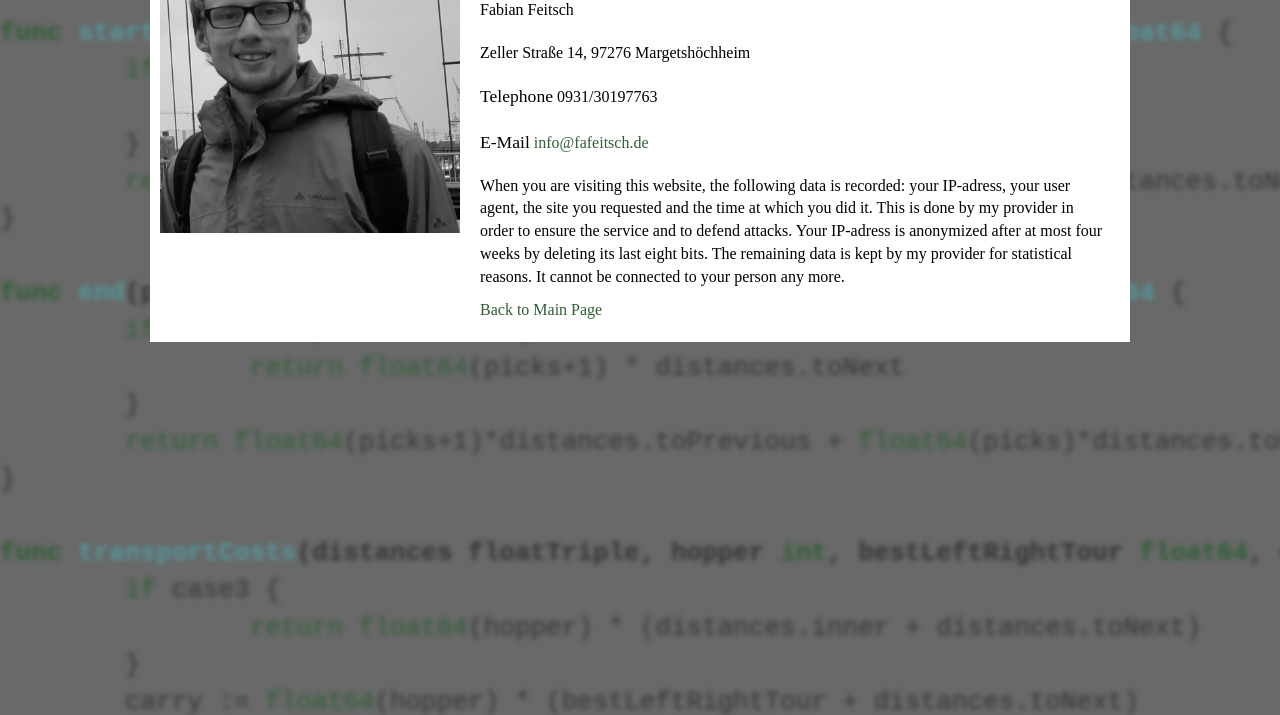
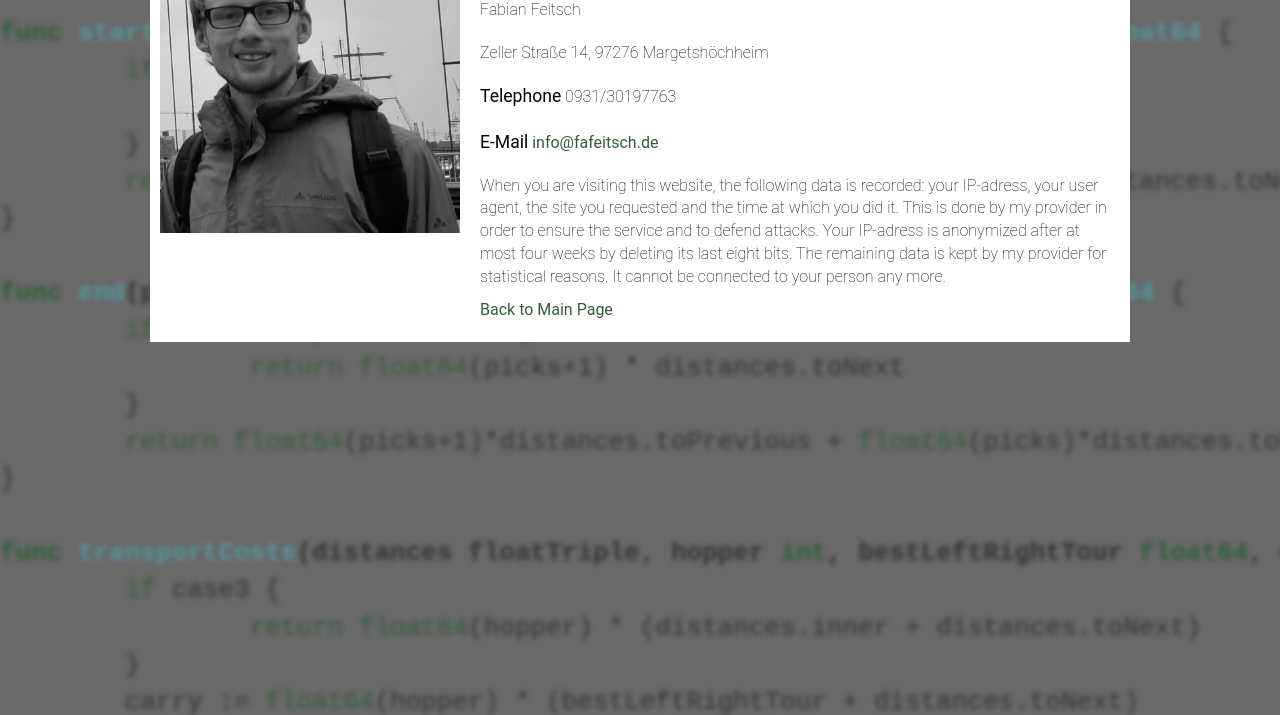
Before and after one commit to fafeitsch/fafeitsch, a plain HTML site: page contact.html in a window 1280 px wide. Shown: the part 85-800 px from the top of the page. Drawn offline with Linux system fonts and the light colour scheme.

Commit message:
style: fix wrong font on some chromium-based browsers

```diff
--- a/style.css
+++ b/style.css
@@ -73,14 +73,10 @@ h1 {
     padding: 0;
 }
 
-.text {
-    font-family: 'sans-serif';
-}
-
 body {
     line-height: 1.42857143;
-    font-weight: 150;
-    font-family: 'sans-serif';
+    font-weight: 250;
+    font-family: Roboto, sans-serif;
 }
 
 .background {
```
Also changed, not shown: 1 other file.
